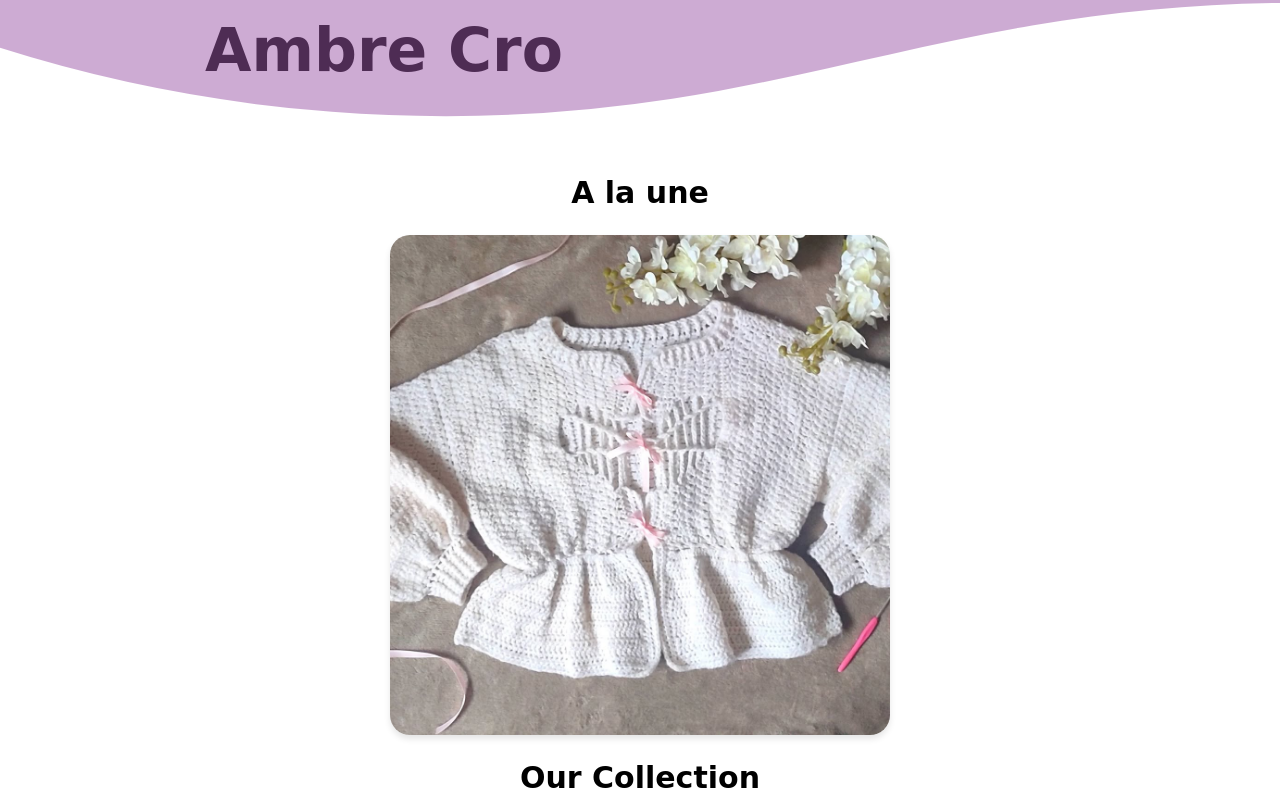
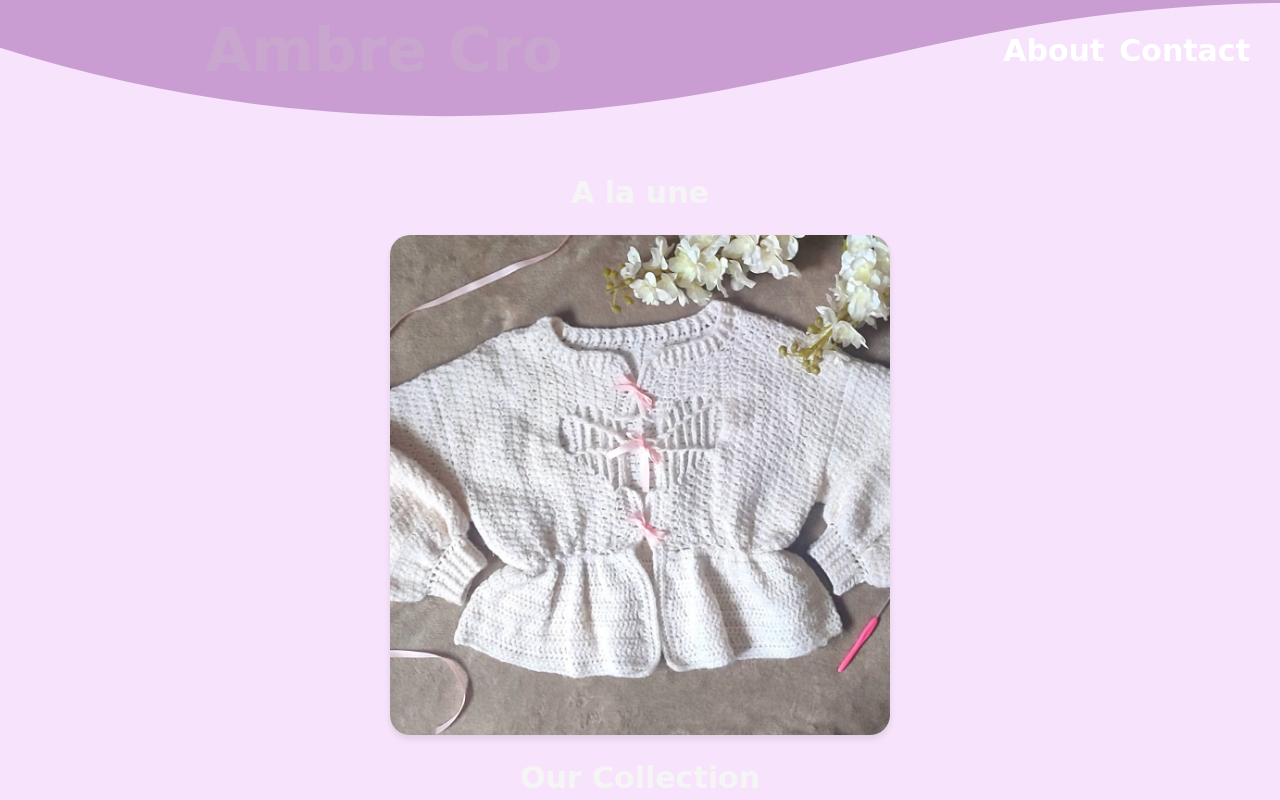
Before and after one commit to Waranika/AmbreCro, a plain HTML site: page index.html in a window 1280 px wide. Shown: the top 800 px of the page. Drawn offline with Linux system fonts and the light colour scheme; files whose address does not match are found by name.

Commit message:
Update index.html

```diff
--- a/index.html
+++ b/index.html
@@ -10,11 +10,11 @@
             margin: auto;
             padding: 0;
             text-align: center;
-			background-color: #FFFFFF;
+			background-color: #f7e4fc;
 
         }
         header {
-            background-color: #FFFFFF;
+            background-color: #f7e4fc;
             display: flex;
             justify-content: space-between;
             align-items: center;
@@ -23,6 +23,7 @@
         header h1 {
             margin: 0;
             font-size: 2rem;
+		color: #f5f5f5;
         }
         main {
             padding: 50px;
@@ -38,6 +39,7 @@
 		h2 {
 			font-family: Brush Script MT, cursive;
 			font-size: 30px;
+			color: #f5f5f5;
         }
 
         .site-title {
@@ -45,6 +47,7 @@
 			font-family: Brush Script MT, cursive;
             font-size: 60px;
             font-weight: bold;
+		color: #f5f5f5;
         }
 
 		@media (max-width: 768px) {
```
